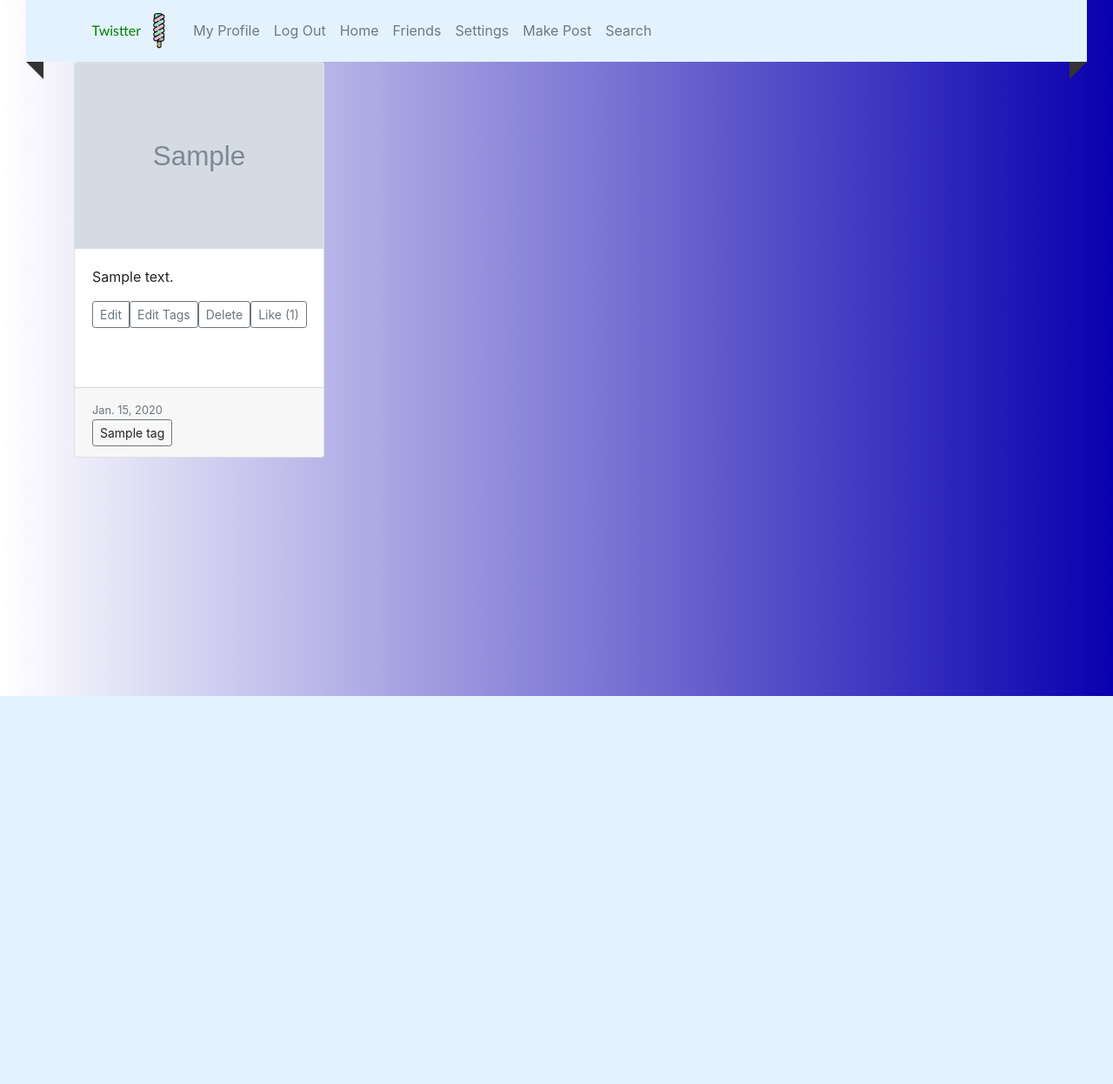
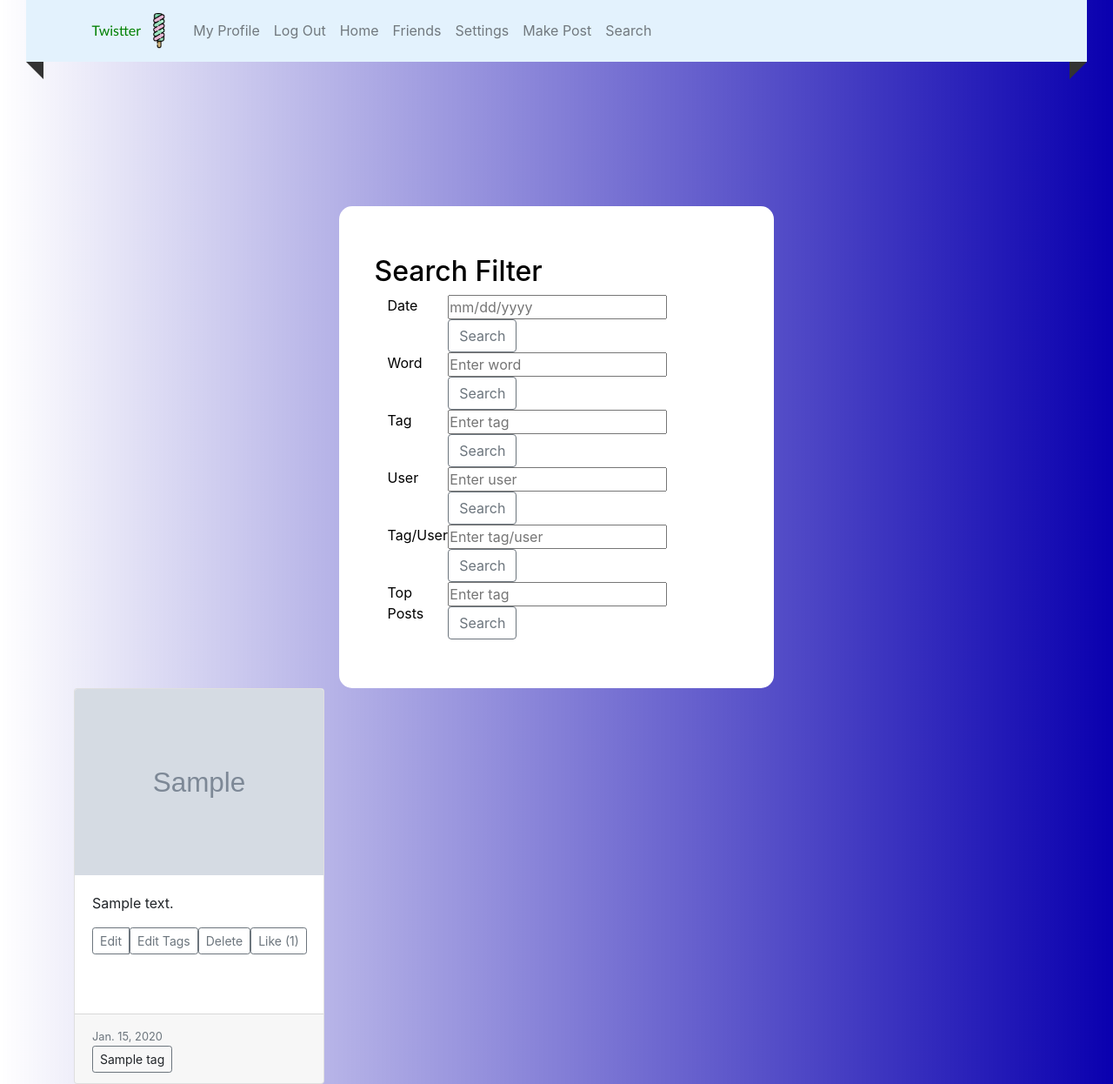
Before and after one commit to karagenit/twistter, a Django app: template templates/login/mainpage.html in a window 1280 px wide. Shown: the whole page at 87% size. Before the commit the page ends 800 px from the top, so only its background shows below. Run offline with Django 3.2, Linux system fonts and the light colour scheme; tables that the repository leaves empty hold one stand-in row (values such as "Sample post"); the template is opened without the code that fills it: values that come from a table or form of the project are taken from there, most other values are stand-ins (such as "Sample title", 1, 10 or a date in 2020); grey boxes marked "Sample" are stand-in pictures; some libraries are stand-ins or nearby versions.

Commit message:
Search filters added

```diff
--- a/templates/login/mainpage.html
+++ b/templates/login/mainpage.html
@@ -64,6 +64,88 @@
             {% endif %}
 </nav>
 <div class="center">
+    <div class="container">
+        <div class="register">
+            <div class="row">
+                <h2 class="text-center">Search Filter</h2>
+                <hr>
+            </div>
+            <div class="row justify-content-md-center">
+                <div class="col col-lg-2">
+                    Date
+                </div>
+                <div class="col">
+                    <form method="get" action="/search/results">{% csrf_token %}
+                        <input type="text" name="date_search" placeholder="mm/dd/yyyy"
+                               pattern="(0[1-9]|1[012])[- /.](0[1-9]|[12][0-9]|3[01])[- /.](19|20)\d\d">
+                        <button class="btn btn-outline-secondary" name="date_search_update" type='submit'>Search
+                        </button>
+                    </form>
+                </div>
+            </div>
+            <div class="row justify-content-md-center">
+                <div class="col col-lg-2">
+                    Word
+                </div>
+                <div class="col">
+                    <form method="get" action="/search/results">{% csrf_token %}
+                        <input type="text" name="word_search" placeholder="Enter word" pattern="[a-zA-Z0-9]+">
+                        <button class="btn btn-outline-secondary" name="word_search_update" type='submit'>Search
+                        </button>
+                    </form>
+                </div>
+            </div>
+            <div class="row justify-content-md-center">
+                <div class="col col-lg-2">
+                    Tag
+                </div>
+                <div class="col">
+                    <form method="get" action="/search/results">{% csrf_token %}
+                        <input type="text" name="tag_search" placeholder="Enter tag" pattern="[a-zA-Z0-9]+">
+                        <button class="btn btn-outline-secondary" name="tag_search_update" type='submit'>Search</button>
+                    </form>
+                </div>
+            </div>
+            <div class="row justify-content-md-center">
+                <div class="col col-lg-2">
+                    User
+                </div>
+                <div class="col">
+                    <form method="get" action="/search/results">{% csrf_token %}
+                        <input type="text" name="user_search" placeholder="Enter user" pattern="[a-zA-Z0-9]+">
+                        <button class="btn btn-outline-secondary" name="user_search_update" type='submit'>Search
+                        </button>
+                    </form>
+                </div>
+            </div>
+            <div class="row justify-content-md-center">
+                <div class="col col-lg-2">
+                    Tag/User
+                </div>
+                <div class="col">
+                    <form method="get" action="/search/results">{% csrf_token %}
+                        <input type="text" name="tag_user_search" placeholder="Enter tag/user"
+                               pattern="[a-zA-Z0-9]+/[a-zA-Z0-9]+">
+                        <button class="btn btn-outline-secondary" name="tag_user_search_update" type='submit'>Search
+                        </button>
+                    </form>
+                </div>
+            </div>
+            <div class="row justify-content-md-center">
+                <div class="col col-lg-2">
+                    Top Posts
+                </div>
+                <div class="col">
+                    <form method="get" action="/search/results">{% csrf_token %}
+                        <input type="text" name="top_tag_search" placeholder="Enter tag" pattern="[a-zA-Z0-9]+">
+                        <button class="btn btn-outline-secondary" name="word_search_update" type='submit'>Search
+                        </button>
+                    </form>
+                </div>
+            </div>
+        </div>
+    </div>
+
     <div class="container">
         {% for post in posts %}
             <div class="card" style="width: 18rem;">
```
